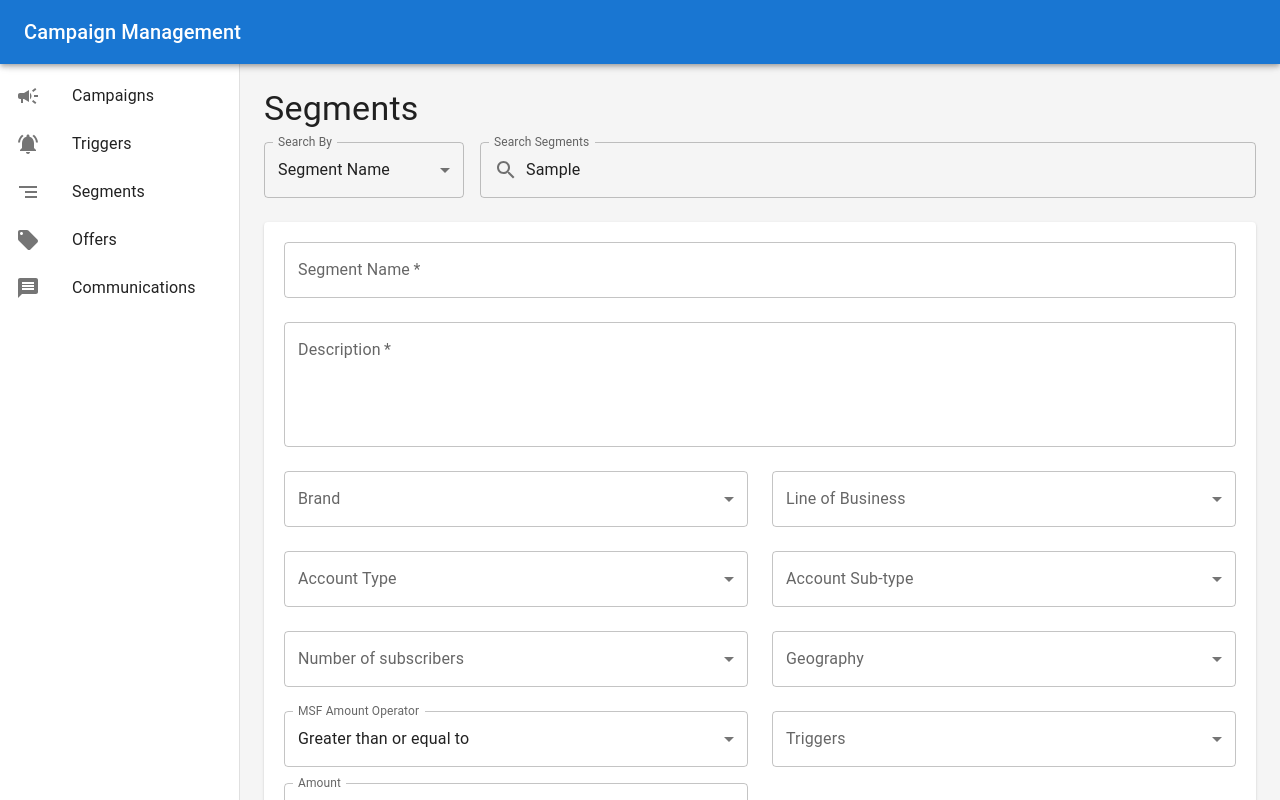
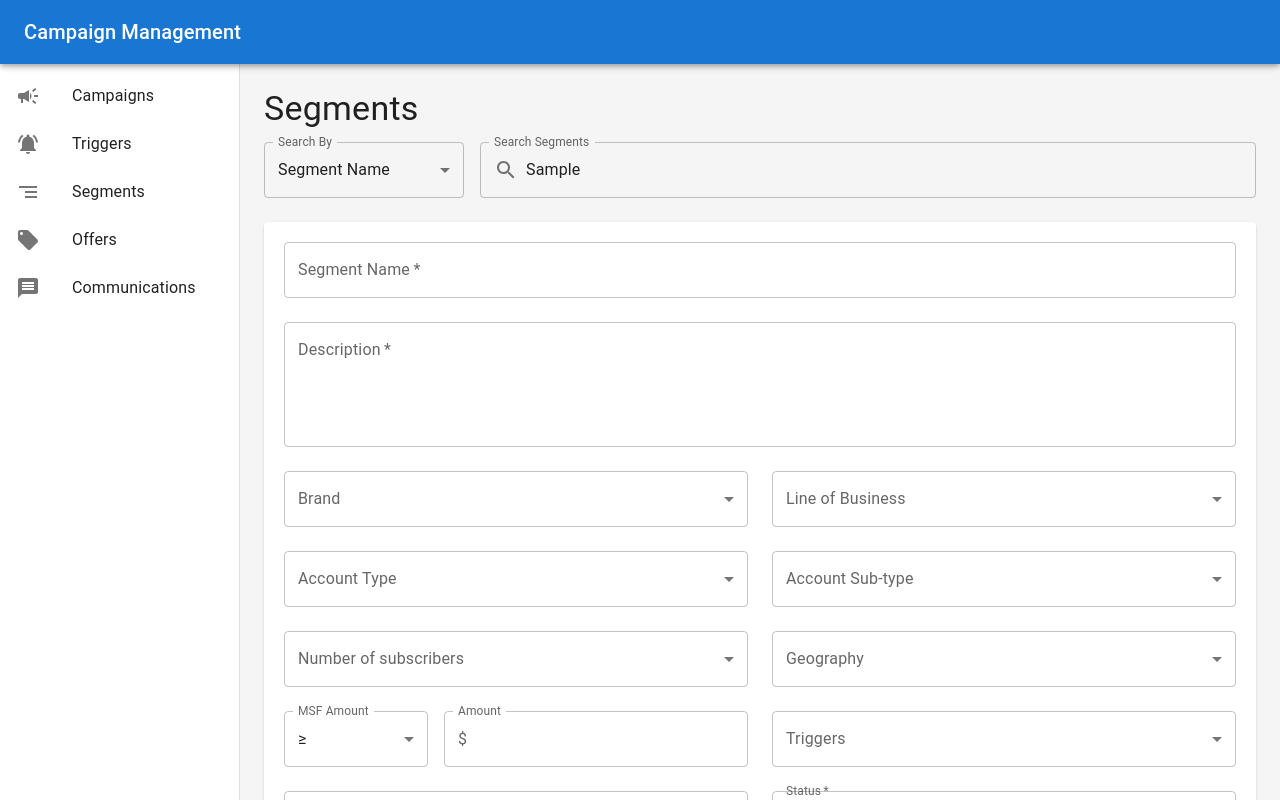
Before and after one commit to nileshkarmalkar/campaign-management-ui, a React (Create React App) app: page /segments in a window 1280 px wide. Both pictures are taken after typing "Sample" into the empty fields and a click on the button "ADD NEW SEGMENT". Shown: the top 800 px of the page. Built offline with nearby package versions, Linux system fonts and the light colour scheme.

Commit message:
Update MSF amount layout and remove Refresh Frequency field

```diff
--- a/src/components/segments/SegmentForm.js
+++ b/src/components/segments/SegmentForm.js
@@ -8,7 +8,6 @@ const SegmentForm = ({ onSubmit, onCancel, availableTriggers = [], availableSegm
       description: '',
       status: 'active',
       source: '',
-      refreshFrequency: 'daily',
       brand: [],
       lineOfBusiness: [],
       accountType: [],
@@ -183,27 +182,27 @@ const SegmentForm = ({ onSubmit, onCancel, availableTriggers = [], availableSegm
           </FormControl>
         </Grid>
         <Grid item xs={12} sm={6}>
-          <Grid container spacing={2}>
-            <Grid item xs={12}>
+          <Grid container spacing={2} alignItems="center">
+            <Grid item xs={4}>
               <FormControl fullWidth>
-                <InputLabel>MSF Amount Operator</InputLabel>
+                <InputLabel>MSF Amount</InputLabel>
                 <Select
                   name="msfAmount.operator"
                   value={formData.msfAmount.operator}
                   onChange={handleChange}
-                  input={<OutlinedInput label="MSF Amount Operator" />}
+                  input={<OutlinedInput label="MSF Amount" />}
                 >
-                  <MenuItem value=">=">Greater than or equal to</MenuItem>
-                  <MenuItem value="<=">Less than or equal to</MenuItem>
+                  <MenuItem value=">=">≥</MenuItem>
+                  <MenuItem value="<=">≤</MenuItem>
                   <MenuItem value="between">Between</MenuItem>
                   <MenuItem value="=">Equal to</MenuItem>
                 </Select>
               </FormControl>
             </Grid>
-            <Grid item xs={formData.msfAmount.operator === 'between' ? 6 : 12}>
+            <Grid item xs={formData.msfAmount.operator === 'between' ? 4 : 8}>
               <TextField
                 fullWidth
-                label={formData.msfAmount.operator === 'between' ? "From Amount" : "Amount"}
+                label={formData.msfAmount.operator === 'between' ? "From" : "Amount"}
                 name="msfAmount.value1"
                 type="number"
                 value={formData.msfAmount.value1}
@@ -214,10 +213,10 @@ const SegmentForm = ({ onSubmit, onCancel, availableTriggers = [], availableSegm
               />
             </Grid>
             {formData.msfAmount.operator === 'between' && (
-              <Grid item xs={6}>
+              <Grid item xs={4}>
                 <TextField
                   fullWidth
-                  label="To Amount"
+                  label="To"
                   name="msfAmount.value2"
                   type="number"
                   value={formData.msfAmount.value2}
@@ -273,21 +272,6 @@ const SegmentForm = ({ onSubmit, onCancel, availableTriggers = [], availableSegm
           </FormControl>
         </Grid>
         <Grid item xs={12} sm={6}>
-          <FormControl fullWidth>
-            <InputLabel>Refresh Frequency</InputLabel>
-            <Select
-              name="refreshFrequency"
-              value={formData.refreshFrequency}
-              onChange={handleChange}
-            >
-              <MenuItem value="daily">Daily</MenuItem>
-              <MenuItem value="weekly">Weekly</MenuItem>
-              <MenuItem value="monthly">Monthly</MenuItem>
-              <MenuItem value="quarterly">Quarterly</MenuItem>
-            </Select>
-          </FormControl>
-        </Grid>
-        <Grid item xs={12} sm={6}>
           <FormControl fullWidth required>
             <InputLabel>Status</InputLabel>
             <Select
--- a/src/components/segments/Segments.js
+++ b/src/components/segments/Segments.js
@@ -137,7 +137,6 @@ const Segments = () => {
                   </IconButton>
                 </Box>
                 <Typography>Description: {segment.description}</Typography>
-                <Typography>Refresh Frequency: {segment.refreshFrequency}</Typography>
                 <Typography style={{ color: getStatusColor(segment.status) }}>
                   Status: {segment.status}
                 </Typography>
```
